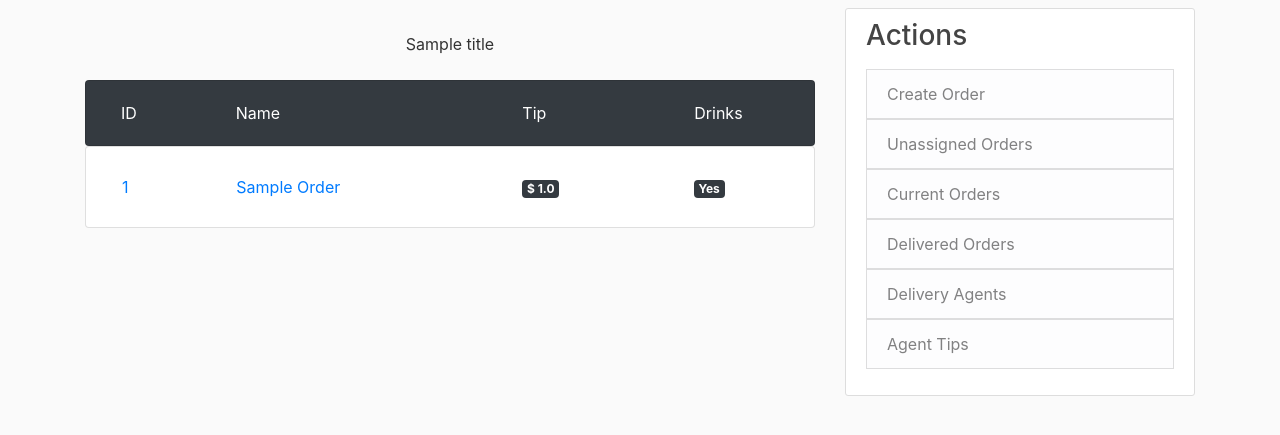
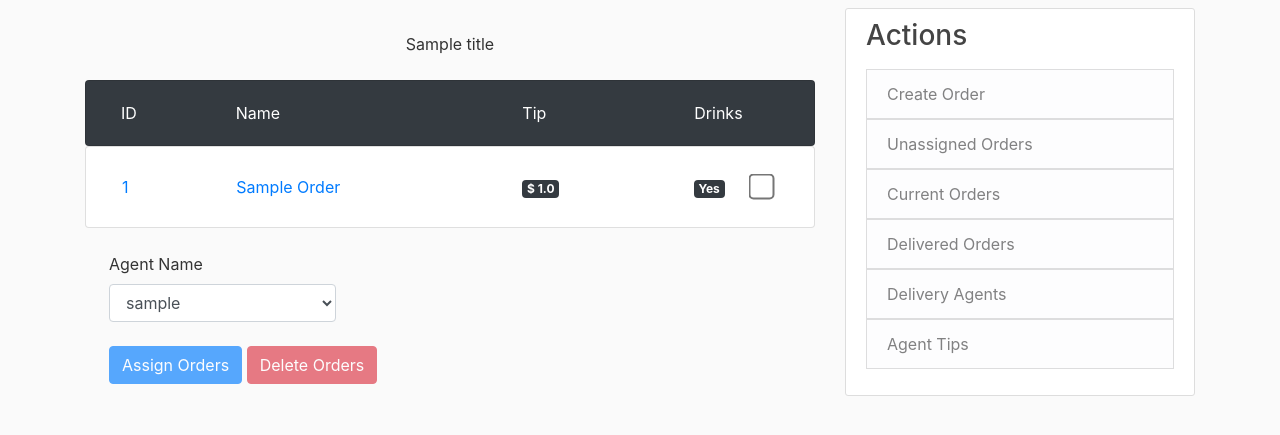
Before and after one commit to FoodDeliverySystem/FoodDeliveryApp, a Flask app: template web/templates/orders_list.html in a window 1280 px wide. Shown: the part 72-507 px from the top of the page. Run offline with Flask 2, Linux system fonts and the light colour scheme; a user stored in the database is signed in; tables that the repository leaves empty hold one stand-in row (values such as "Sample post"); the template is opened without the code that fills it: values that come from a table or form of the project are taken from there, most other values are stand-ins (such as "Sample title", 1, 10 or a date in 2020); some libraries are stand-ins or nearby versions.

Commit message:
assign and del orders html

```diff
--- a/web/templates/orders_list.html
+++ b/web/templates/orders_list.html
@@ -1,5 +1,80 @@
 {% extends "admin_layout.html" %}
+
+
+
 {% block content %}
+
+<script src="{{ url_for('static',filename='buttonStatus.js') }}"></script>
+<script>
+
+  function assignOrders() {
+    var markedCheckbox = document.querySelectorAll('input[type="checkbox"]:checked');
+    var ordersList = []
+    for (var checkbox of markedCheckbox) {
+      // console.log(checkbox.value + ' ');
+      ordersList.push(checkbox.value);
+    }
+    var agent = document.getElementById("selectAgent");
+    var agent_id = agent.options[agent.selectedIndex].value
+    console.log("Orders List : " + ordersList)
+    $.ajax({
+      type: "POST",
+      contentType: "application/json;charset=utf-8",
+      url: "{{ url_for('main.assign_multiple_orders') }}",
+      traditional: "true",
+      data: JSON.stringify({ "orderId": ordersList, "agentId": agent_id }),
+      dataType: "json",
+      success: function (response) {
+        if (response.redirect) {
+          window.location.href = response.redirect;
+        }
+      }
+    });
+  }
+
+  function deleteOrders() {
+    var result = confirm("Are you sure to delete?");
+    if (result) {
+       var markedCheckbox = document.querySelectorAll('input[type="checkbox"]:checked');
+    var ordersList = []
+    for (var checkbox of markedCheckbox) {
+      // console.log(checkbox.value + ' ');
+      ordersList.push(checkbox.value);
+    }
+    var agent = document.getElementById("selectAgent");
+    var agent_id = agent.options[agent.selectedIndex].value
+    console.log("Orders List : " + ordersList)
+    $.ajax({
+      type: "POST",
+      contentType: "application/json;charset=utf-8",
+      url: "{{ url_for('main.delete_multiple_orders') }}",
+      traditional: "true",
+      data: JSON.stringify({ "orderId": ordersList}),
+      dataType: "json",
+      success: function (response) {
+        if (response.redirect) {
+          window.location.href = response.redirect;
+        }
+      }
+    });
+    }
+
+  }
+
+  function sleep(ms) {
+    return new Promise(resolve => setTimeout(resolve, ms));
+  }
+  async function myFunc() {
+    var delay = 3500;
+    console.log('Sleeping for ' + delay + ' ms...')
+    await sleep(delay);
+    console.log('Sleep done, moving on.')
+    alert("HI");
+  }
+
+
+</script>
+
 <br>
 <div class="text-black text-center">
   {{ title }}
@@ -19,14 +94,15 @@
     <div class="col col-xs-2">
       Drinks
     </div>
-    <!-- <div class="col">
+    <div class="col">
 
-    </div> -->
+    </div>
   </div>
 </div>
 {% if orders %}
 {% for order in orders.items %}
-<div class="card {{ 'row-bg' if order.status == delivery_status }} ">  <!-- " base_func == 'delivered_orders'}} ">-->
+<div class="card {{ 'row-bg' if order.status == delivery_status }} ">
+  <!-- " base_func == 'delivered_orders'}} ">-->
   <a class="nav-item nav-link" href="{{ url_for('main.order', order_id=order.id) }}">
     <div class="row card-body">
       <div class="col col-sm-2">
@@ -41,15 +117,34 @@
       <div class="col col-xs-2">
         <span class="badge badge-dark">{{ 'Yes' if order.drinks }}{{ 'No' if not order.drinks }}</span>
       </div>
-      <!-- <div class="col">
+      <div class="col">
         <div class="form-check">
-        <input class="form-check-input checkbox-2x" type="checkbox" id="blankCheckbox" value="option1" aria-label="...">
+          <input name="checkbox" class="checkbox form-check-input checkbox-2x" type="checkbox" id="checkbox"
+            value="{{ order.id }}" aria-label="..." autocomplete="off">
         </div>
-    </div> -->
+      </div>
     </div>
   </a>
 </div>
 {% endfor %}
+{% if agents %}
+<div class="bd-example">
+  <label for="exampleFormControlSelect1">Agent Name</label>
+  <select name="selectAgent" class="form-control col-sm-4" id="selectAgent">
+    {% for agent in agents %}
+    <option value="{{ agent.id }}">{{ agent.username }}</option>
+    {% endfor %}
+  </select>
+<br>
+ <button  onclick="assignOrders()" name="assignOrders" id="assignOrders" type="button"
+    class="assignOrders btn btn-primary">Assign Orders</button>
+    <button  onclick="deleteOrders()" name="deleteOrders" id="deleteOrders" type="button"
+    class="deleteOrders btn btn-danger">Delete Orders</button>
+
+</div>
+
+{% endif %}
+
 {% else %}
 <br><br>
 <div class="text-center font-weight-bold">
@@ -84,9 +179,11 @@
   {% for page_num in orders.iter_pages(left_edge=1, right_edge=1, left_current=1, right_current=2) %}
   {% if page_num %}
   {% if orders.page == page_num %}
-            <a class=" btn btn-info mb-4" href="{{ url_for('main.pin_orders', pin=orders.items[0].cust_pincode, page=page_num) }}">{{ page_num }}</a>
+  <a class=" btn btn-info mb-4"
+    href="{{ url_for('main.pin_orders', pin=orders.items[0].cust_pincode, page=page_num) }}">{{ page_num }}</a>
   {% else %}
-            <a class="btn btn-outline-info mb-4" href="{{ url_for('main.pin_orders', pin=orders.items[0].cust_pincode, page=page_num) }}">{{ page_num }}</a>
+  <a class="btn btn-outline-info mb-4"
+    href="{{ url_for('main.pin_orders', pin=orders.items[0].cust_pincode, page=page_num) }}">{{ page_num }}</a>
   {% endif %}
   {% else %}
   {% endif%}
```
Lines whose indentation alone changed are shown as unchanged.
